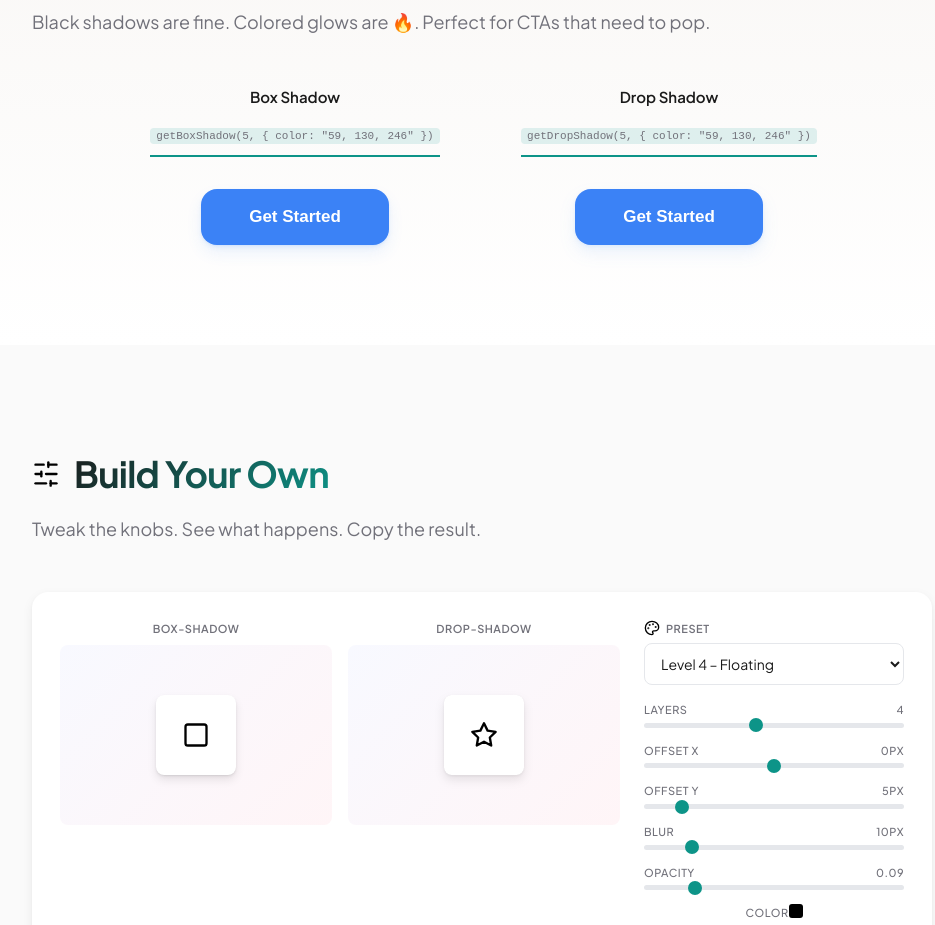
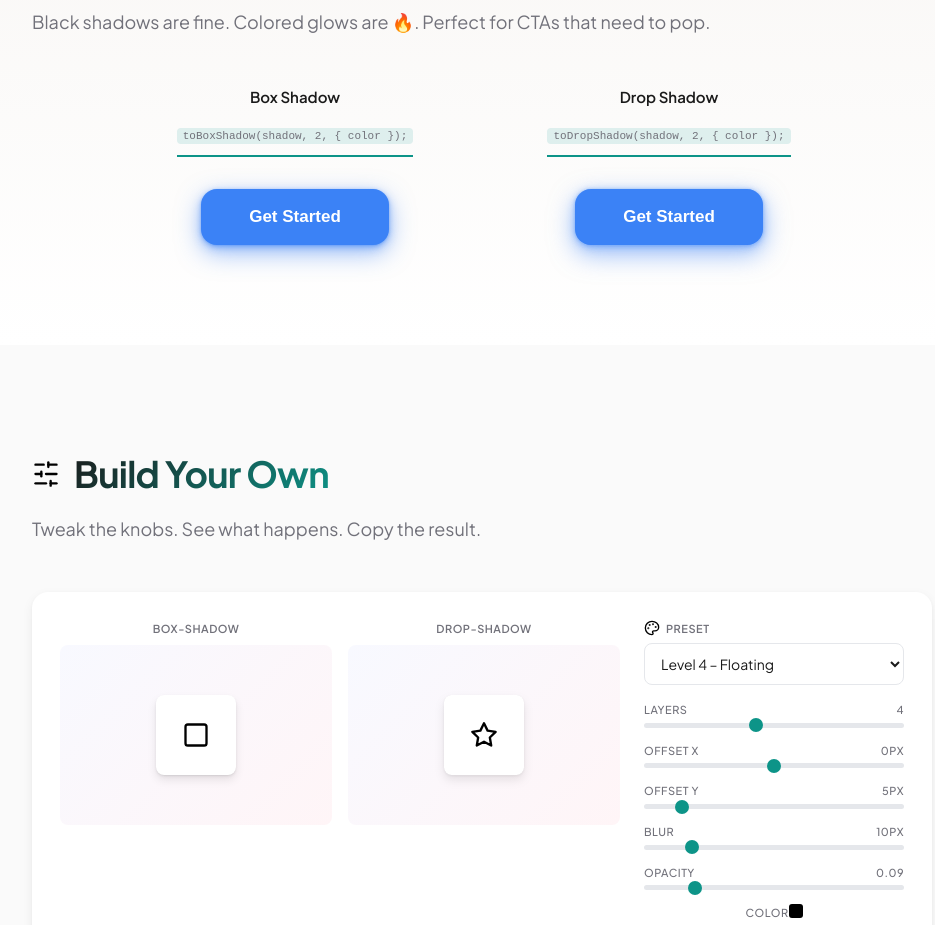
Before and after one commit to sebastian-software/effective-shadow, a React (Vite) app in the folder demo/: page / in a window 1280 px wide. Shown: the part 5740-6665 px from the top of the page, without its empty margins (158-1093 px from the left). Built offline with nearby package versions, Linux system fonts and the light colour scheme.

Commit message:
fix(demo): visible colored CTA shadows + ChatGPT mention
- increase glow alpha from 0.09 to 0.5 for visible colored shadows
- use custom buildShadow instead of getBoxShadow preset
- update code display to show actual API usage
- add 'or ChatGPT' to hero text

```diff
--- a/demo/src/components/ColoredShadows.tsx
+++ b/demo/src/components/ColoredShadows.tsx
@@ -1,12 +1,19 @@
-import { getBoxShadow, getDropShadow } from "@effective/shadow"
+import { buildShadow, toBoxShadow, toDropShadow } from "@effective/shadow"
 
 // Blue-500 for CTA
 const CTA_COLOR = { bg: "#3b82f6", rgb: "59, 130, 246" }
 
+// Custom glow shadow with higher alpha for colored CTAs
+const glowShadow = buildShadow({
+  shadowLayers: 5,
+  finalOffsetY: 8,
+  finalBlur: 24,
+  finalAlpha: 0.5 // Much higher than default for visible colored glow
+})
+
 export function ColoredShadows() {
-  // Use level 5 (Overlay) with color
-  const boxShadowValue = getBoxShadow(5, { color: CTA_COLOR.rgb })
-  const dropShadowValue = getDropShadow(5, { color: CTA_COLOR.rgb })
+  const boxShadowValue = toBoxShadow(glowShadow, 2, { color: CTA_COLOR.rgb })
+  const dropShadowValue = toDropShadow(glowShadow, 2, { color: CTA_COLOR.rgb })
 
   return (
     <div className="comparison comparison-narrow">
@@ -14,7 +21,7 @@ export function ColoredShadows() {
         <h3>Box Shadow</h3>
         <p className="comparison-desc">
           <code>
-            getBoxShadow(5, {"{"} color: "{CTA_COLOR.rgb}" {"}"})
+            toBoxShadow(shadow, 2, {"{"} color {"}"});
           </code>
         </p>
         <button
@@ -34,7 +41,7 @@ export function ColoredShadows() {
         <h3>Drop Shadow</h3>
         <p className="comparison-desc">
           <code>
-            getDropShadow(5, {"{"} color: "{CTA_COLOR.rgb}" {"}"})
+            toDropShadow(shadow, 2, {"{"} color {"}"});
           </code>
         </p>
         <button
```
